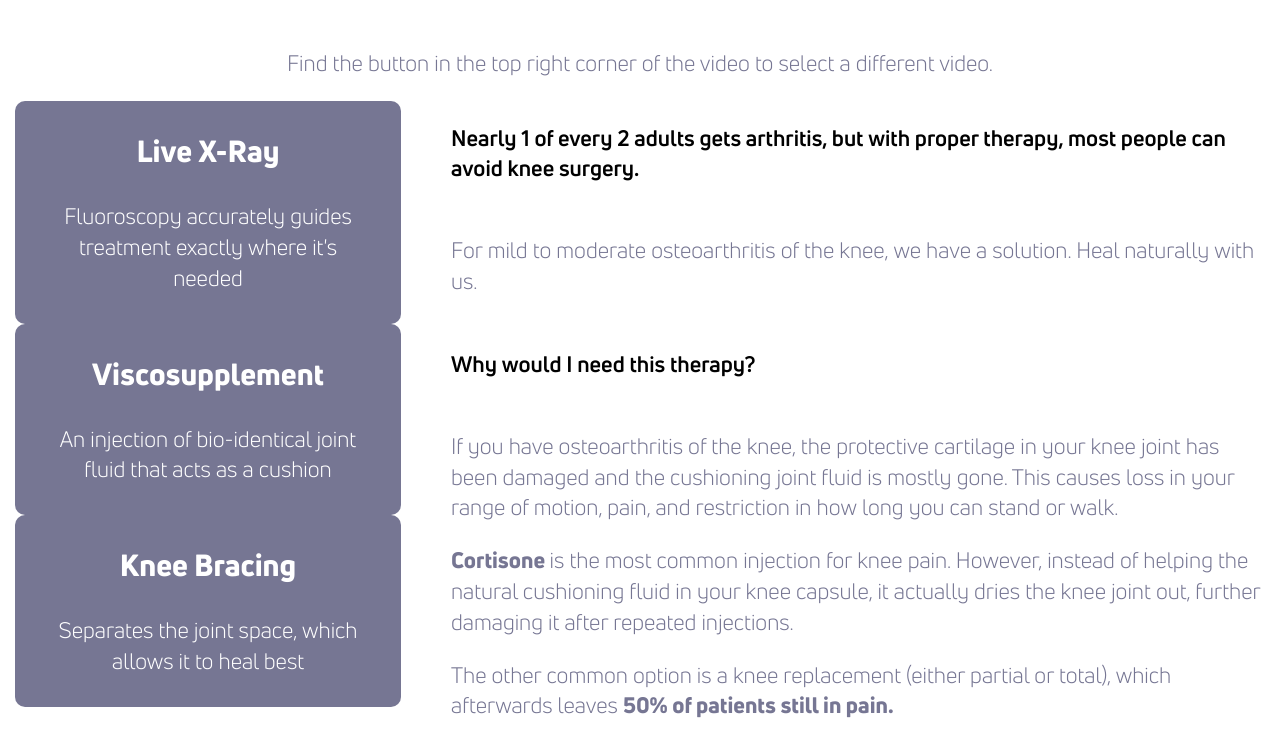
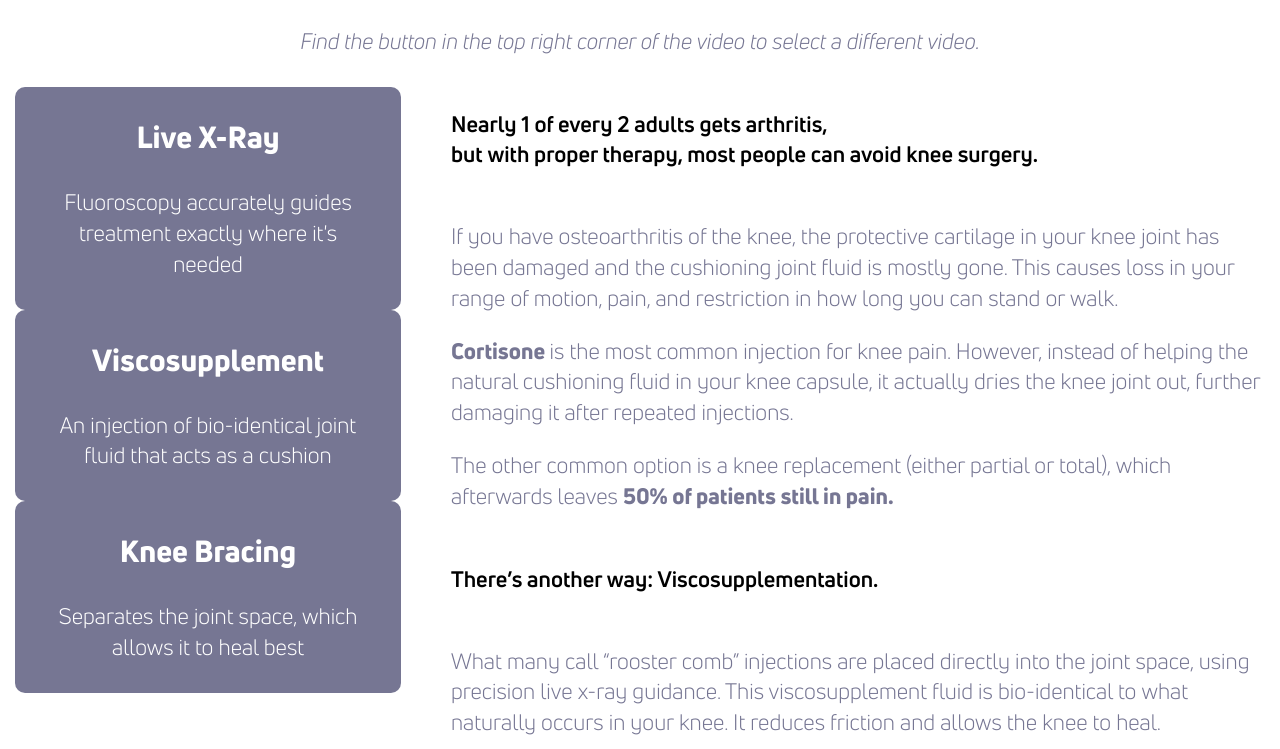
Before and after one commit to theneverwoods/gerstenberg.clinic, a Jekyll site: the page built from services/knee.html, in a window 1280 px wide and 900 px high, scrolled down 1158 px, cut to the strip 151-900 px from the top of the window. Built offline with Jekyll 4.4.1, drawn with Linux system fonts in a browser that asks for light colours; comment, search, counter and statistics services are not loaded.

Commit message:
Update knee.html

```diff
--- a/services/knee.html
+++ b/services/knee.html
@@ -13,9 +13,9 @@ redirect_from: /knee-pain
 <div class="row video">
 	<iframe class="assetIframe" style="border:0"
 			src="https://www.youtube.com/embed/playlist?list=PLxFTymMfPQOUdk_FkcAM-g5JCy1i6e9b2"></iframe>
+    <p style="text-align:center">Find the button in the top right corner of the video to select a different video.</p>
 </div>
 
-<p style="text-align:center">Find the button in the top right corner of the video to select a different video.</p>
 
 <div class="row">
 	<div class="third center">
@@ -33,9 +33,7 @@ redirect_from: /knee-pain
 		</div>
 	</div>
 	<div class="two-thirds">
-        <h3>Nearly 1 of every 2 adults gets arthritis, but with proper therapy, most people can avoid knee surgery.</h3>
-        <p>For mild to moderate osteoarthritis of the knee,  we have a solution.  Heal naturally with us.</p>
-		<h3>Why would I need this therapy?</h3>
+        <h3>Nearly 1 of every 2 adults gets arthritis, <br>but with proper therapy, most people can avoid knee surgery.</h3>
 		<p>If you have osteoarthritis of the knee, the protective cartilage in your knee joint has been damaged and the cushioning joint fluid is mostly gone. This causes loss in your range of motion, pain, and restriction in how long you can stand or walk.</p>
 		<p><b>Cortisone </b>is the most common injection for knee pain. However, instead of helping the natural cushioning fluid in your knee capsule, it actually dries the knee joint out, further damaging it after repeated injections.</p>
 		<p>The other common option is a knee replacement (either partial or total), which afterwards leaves <b>50% of patients still in pain.</b></p>
```
